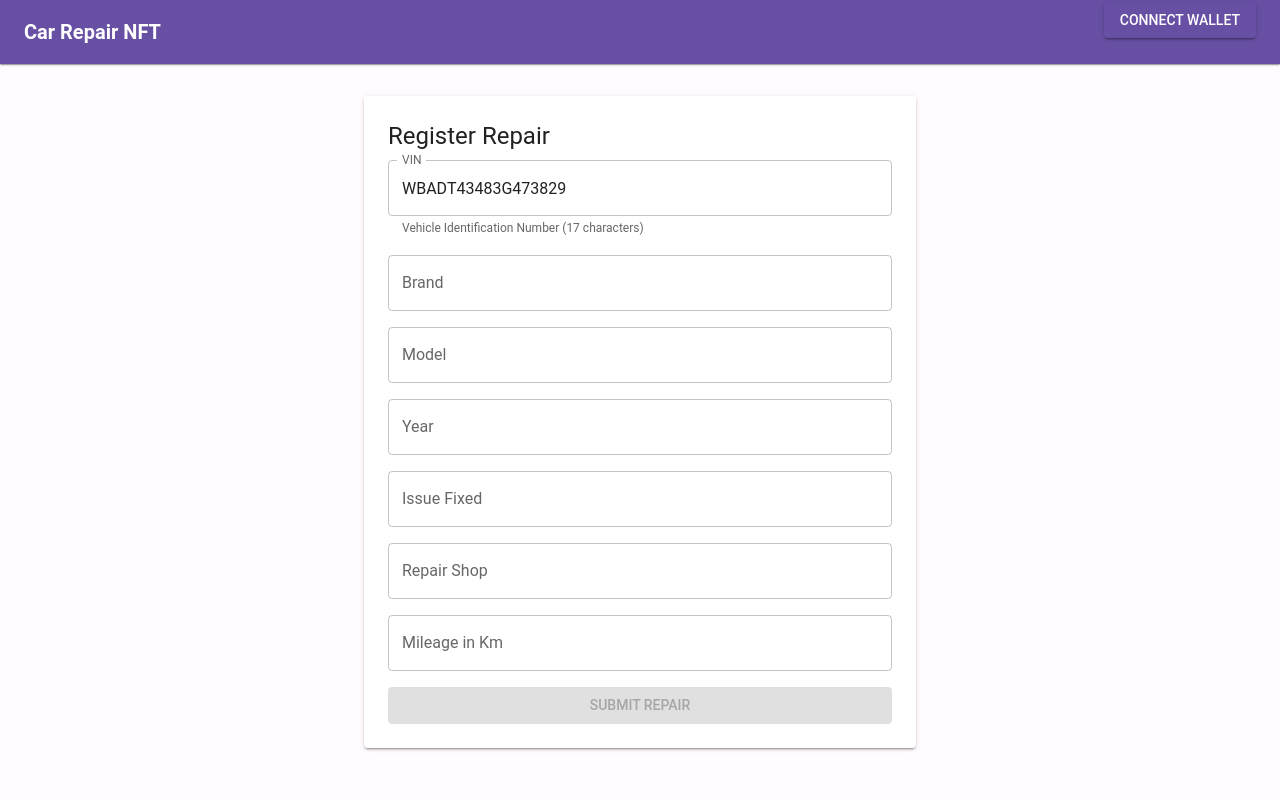
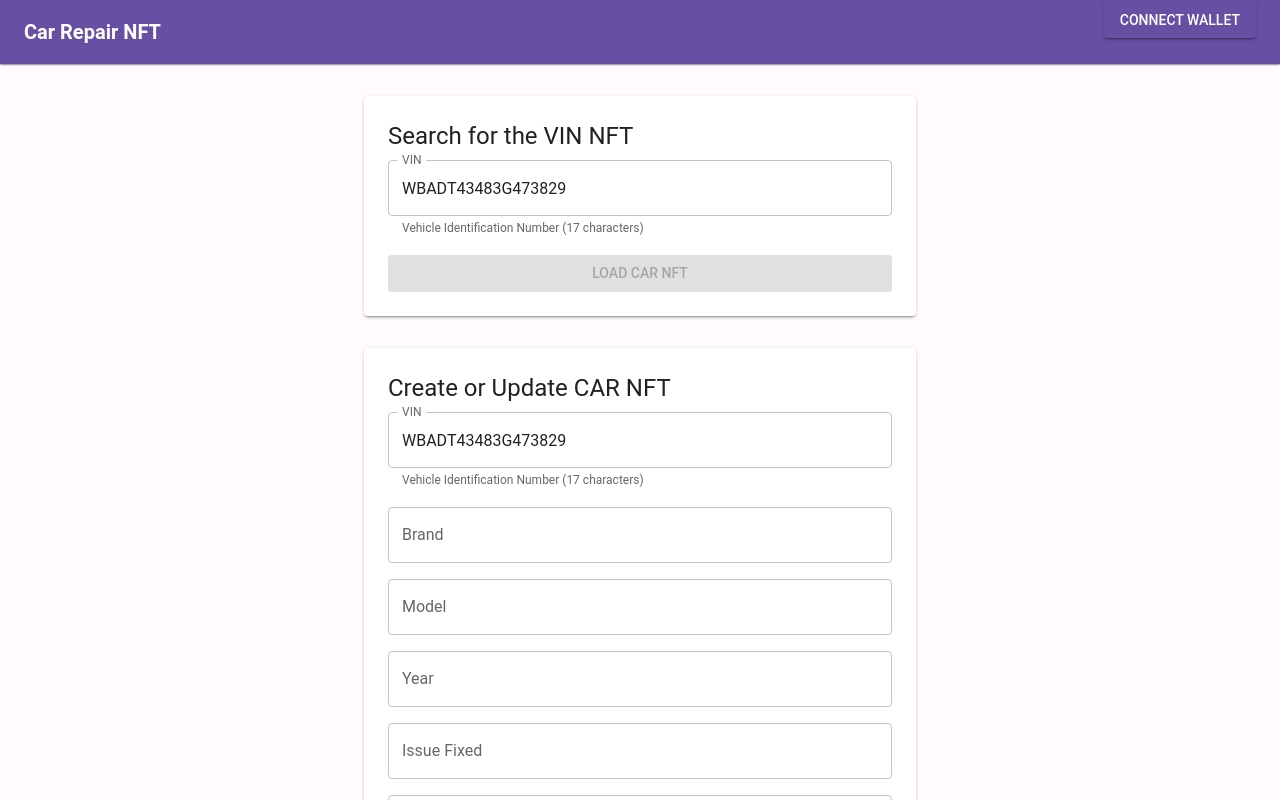
Before and after one commit to Budenkinder/car_nft, a React (Create React App) app in the folder frontend/: page / in a window 1280 px wide. Shown: the top 800 px of the page. Built offline with nearby package versions, Linux system fonts and the light colour scheme; no server answers.

Commit message:
Create new UI

```diff
--- a/frontend/src/App.js
+++ b/frontend/src/App.js
@@ -180,7 +180,40 @@ function App() {
       <Container maxWidth="sm" sx={{ mt: 4 }}>
         <Paper elevation={2} sx={{ p: 3 }}>
           <Typography variant="h5" gutterBottom>
-            Register Repair
+            Search for the VIN NFT
+          </Typography>
+          <Stack spacing={2}>
+            <TextField
+              label="VIN"
+              fullWidth
+              value={vin}
+              onChange={(e) => setVin(e.target.value)}
+              error={!!errors.vin}
+              helperText={
+                errors.vin || "Vehicle Identification Number (17 characters)"
+              }
+            />
+            <Button
+              variant="contained"
+              color="primary"
+              onClick={handleSubmit}
+              disabled={!walletAddress || isSubmitting}
+              startIcon={
+                isSubmitting ? (
+                  <CircularProgress size={20} color="inherit" />
+                ) : null
+              }
+            >
+              {isSubmitting ? "Processing..." : "Load Car NFT"}
+            </Button>
+          </Stack>
+        </Paper>
+      </Container>
+
+      <Container maxWidth="sm" sx={{ mt: 4 }}>
+        <Paper elevation={2} sx={{ p: 3 }}>
+          <Typography variant="h5" gutterBottom>
+            Create or Update CAR NFT
           </Typography>
           <Stack spacing={2}>
             <TextField
```
